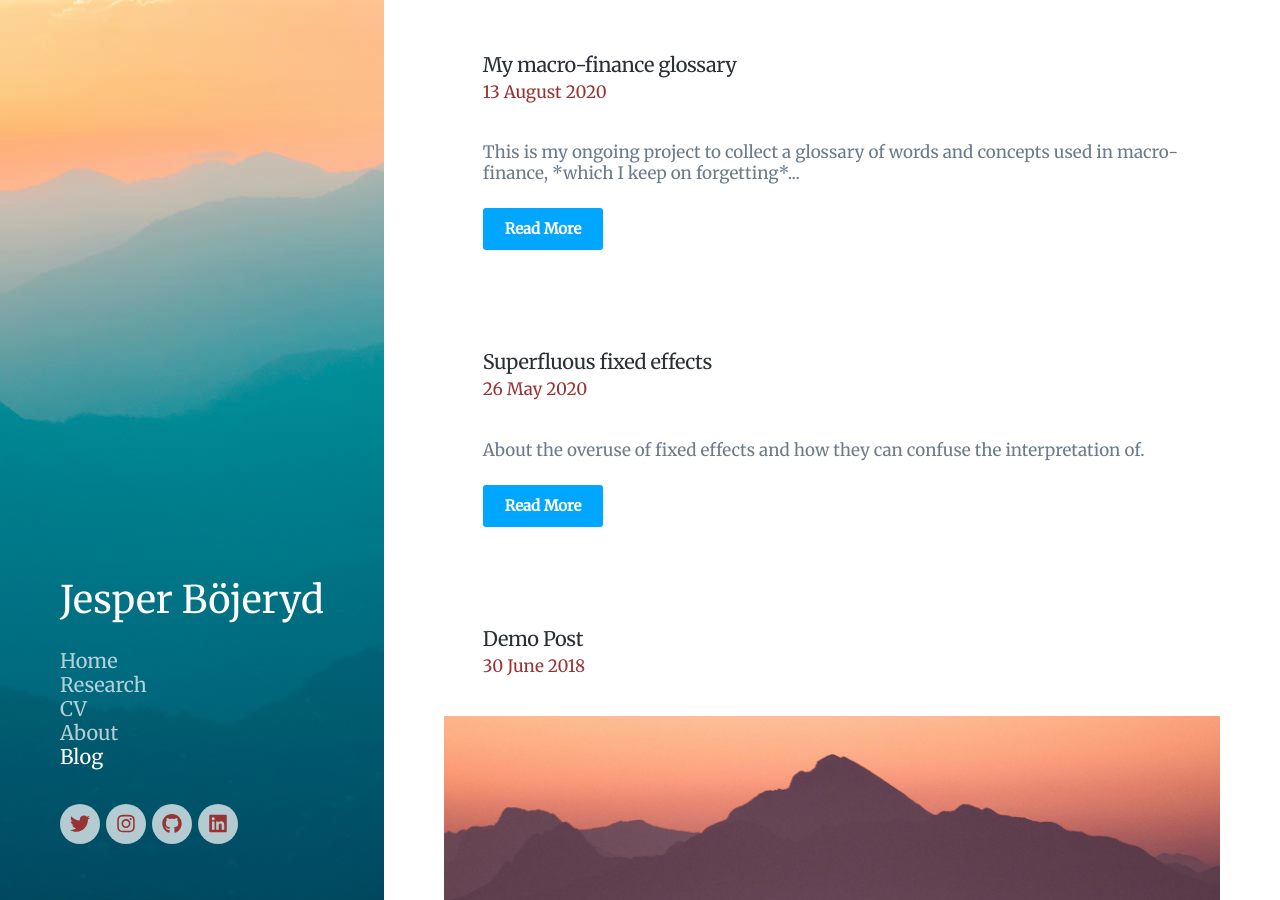
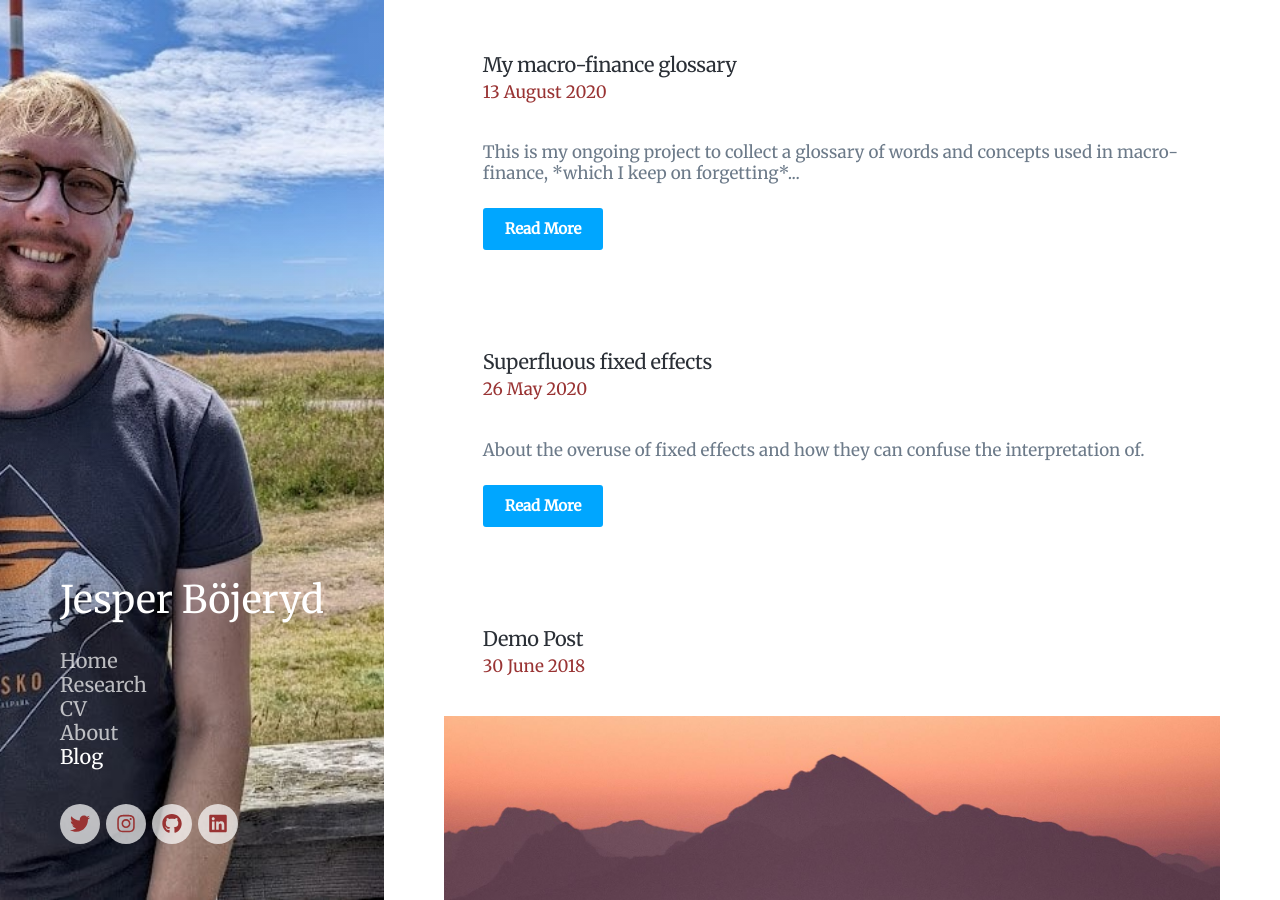
Before and after one commit to bojeryd91/bojeryd91.github.io, a Jekyll site: the page built from blog/index.html, in a window 1280 px wide and 900 px high. Built offline with Jekyll 4.4.1, drawn with Linux system fonts in a browser that asks for light colours; nearby versions of some CDN libraries; some web fonts are replaced; the list of posts is cut into pages by our own code.

Commit message:
Update index.html

```diff
--- a/blog/index.html
+++ b/blog/index.html
@@ -2,7 +2,7 @@
 layout: default
 title: Blog (Placeholder)
 description: Here I publish thoughts on economics and research.
-featured_image: /images/demo/demo-landscape.jpg
+featured_image: /images/germany.jpg
 ---
 
 <section class="blog single">
```
